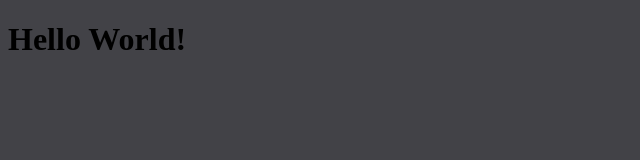
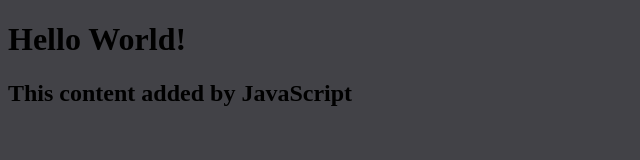
Before and after one commit to Arcane12345/Personal-Webisite-Project, a plain HTML site: page index.html in a window 1280 px wide. Shown: the whole page, without its empty margins (0-640 px from the left). Drawn offline with Linux system fonts and the light colour scheme.

Commit message:
add script.js, connect to index.html

```diff
--- a/index.html
+++ b/index.html
@@ -6,5 +6,6 @@
     </head>
     <body>
         <h1>Hello World!</h1>
+        <script src="script.js"></script>
     </body>
 </html>
--- /dev/null
+++ b/script.js
@@ -0,0 +1,3 @@
+const h2 = document.createElement("h2");
+h2.textContent = "This content added by JavaScript";
+document.querySelector("body").appendChild(h2)
```
